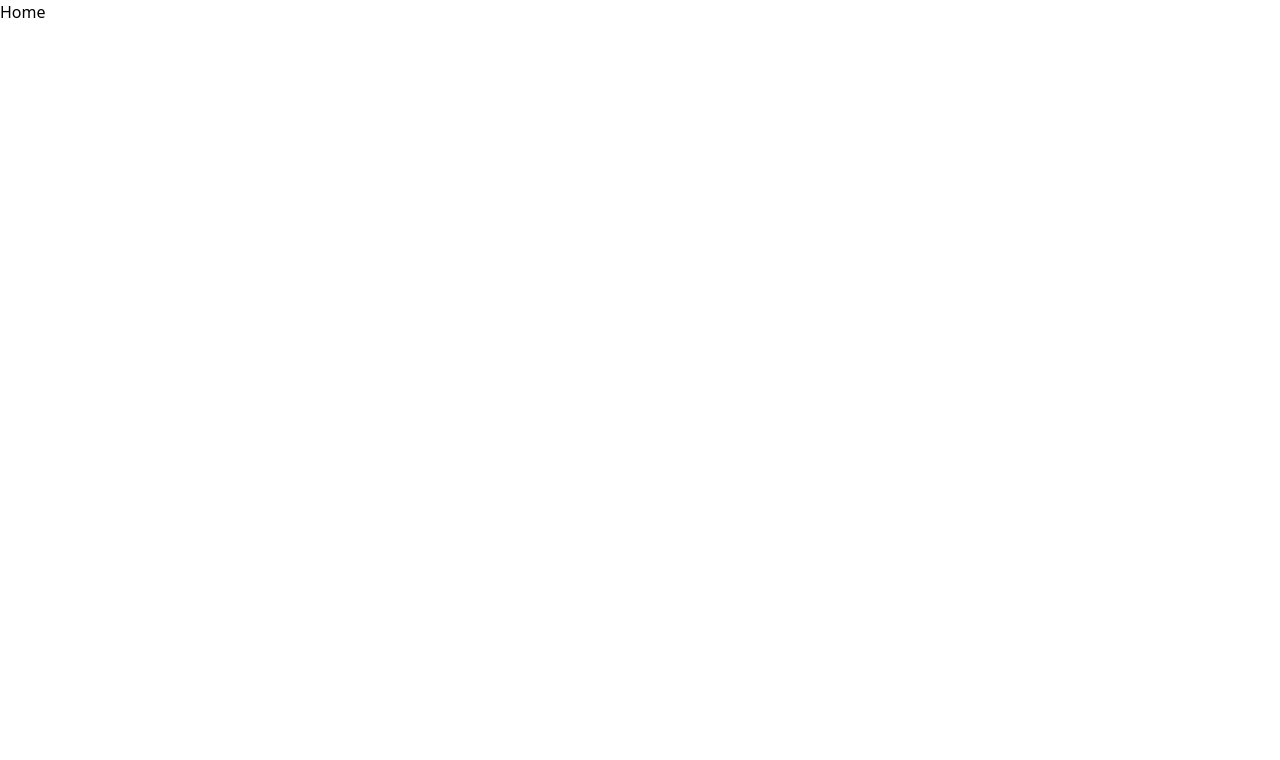
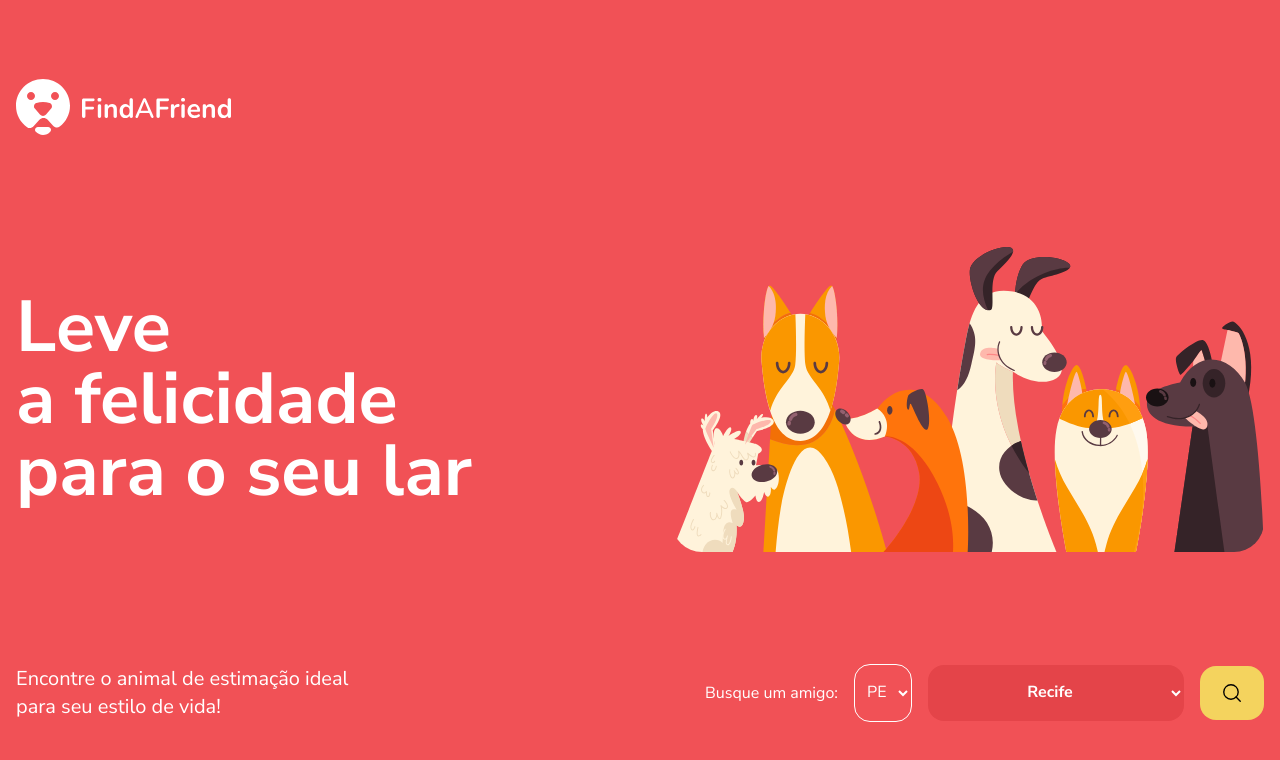
Before and after one commit to MatheusOliveir4/find-a-friend, a Next.js app: page / in a window 1280 px wide. Shown: the top 760 px of the page. Built offline with nearby package versions, Linux system fonts and the light colour scheme.

Commit message:
Home page style finished

```diff
--- a/package.json
+++ b/package.json
@@ -15,6 +15,7 @@
     "autoprefixer": "10.4.14",
     "eslint-config-next": "13.4.12",
     "next": "13.4.12",
+    "phosphor-react": "^1.4.1",
     "postcss": "8.4.27",
     "react": "18.2.0",
     "react-dom": "18.2.0",
--- a/src/pages/_document.tsx
+++ b/src/pages/_document.tsx
@@ -2,8 +2,15 @@ import { Html, Head, Main, NextScript } from 'next/document'
 
 export default function Document() {
   return (
-    <Html lang="en">
-      <Head />
+    <Html lang="pt-BR">
+      <Head>
+        <link rel="preconnect" href="https://fonts.googleapis.com" />
+        <link rel="preconnect" href="https://fonts.gstatic.com" crossOrigin='anonymous' />
+        <link href="https://fonts.googleapis.com/css2?family=Nunito+Sans:wght@400;700&display=swap" rel="stylesheet" />
+
+        <meta charSet="UTF-8" />
+        <meta name="viewport" content="width=device-width, initial-scale=1.0" />
+      </Head>
       <body>
         <Main />
         <NextScript />
--- a/src/pages/index.tsx
+++ b/src/pages/index.tsx
@@ -1,5 +1,59 @@
+import Head from "next/head"
+import Image from "next/image"
+
+import logo from '@/assets/logo.svg'
+import animalsImg from '@/assets/animals.svg'
+import { MagnifyingGlass } from "phosphor-react"
+
 export default function Home() {
   return (
-    <h1>Home</h1>
+    <>
+      <Head>
+        <title>Home</title>
+      </Head>
+
+      <main className="h-screen bg-red-500">
+        <div className="container mx-auto px-4 h-full flex justify-center flex-col gap-28">
+          <Image src={logo} alt="Logo com um rosto de um cachorro com o nome FindAFriend ao lado esquerdo"/>
+
+          <section className="flex justify-between items-center">
+            <h1 className="text-7xl font-bold">
+              Leve <br/>
+              a felicidade <br/>
+              para o seu lar
+            </h1>
+
+            <Image src={animalsImg} alt="" />
+          </section>
+
+          <footer className="flex items-center justify-between ">
+            <p className="text-xl">Encontre o animal de estimação ideal <br/> para seu estilo de vida!</p>
+
+            <form action="" className="flex items-center gap-4">
+              <span>Busque um amigo:</span>
+
+              <select name="select" className="bg-transparent border border-white rounded-2xl px-2 py-4 flex items-center cursor-pointer">
+                <option value="valor1" className="bg-transparent text-black">SP</option>
+                <option value="valor2" selected className="bg-transparent text-black">PE</option>
+                <option value="valor3" className="bg-transparent text-black">RJ</option>
+              </select>
+
+              <select name="select" className="bg-red-700 font-bold py-4 w-64 text-center rounded-2xl cursor-pointer">
+                <option value="valor1">Jaboatão</option>
+                <option value="valor2" selected >Recife</option>
+                <option value="valor3">Olinda</option>
+              </select>
+
+              <button
+                type="submit"
+                className="bg-yellow-500 text-black py-4 w-16 rounded-2xl flex items-center justify-center hover:opacity-75"
+              >
+                <MagnifyingGlass size={22}/>
+              </button>
+            </form>
+          </footer>
+        </div>
+      </main>
+    </>
   )
 }
--- a/src/styles/globals.css
+++ b/src/styles/globals.css
@@ -3,5 +3,6 @@
 @tailwind utilities;
 
 body {
-
+  font-family: 'Nunito Sans', sans-serif;
+  color: white;
 }
--- a/tailwind.config.js
+++ b/tailwind.config.js
@@ -6,9 +6,12 @@ module.exports = {
     './src/app/**/*.{js,ts,jsx,tsx,mdx}',
   ],
   theme: {
-    colors: {
-      'red-500': '#F15156',
-      'yellow-500': '#F4D35E',
+    extend: {
+      colors: {
+        'red-500': '#F15156',
+        'red-700': '#E44449',
+        'yellow-500': '#F4D35E',
+      }
     }
   },
   plugins: [],
```
Also changed, not shown: 1 other file (tests, documents, lock files or other folders).
